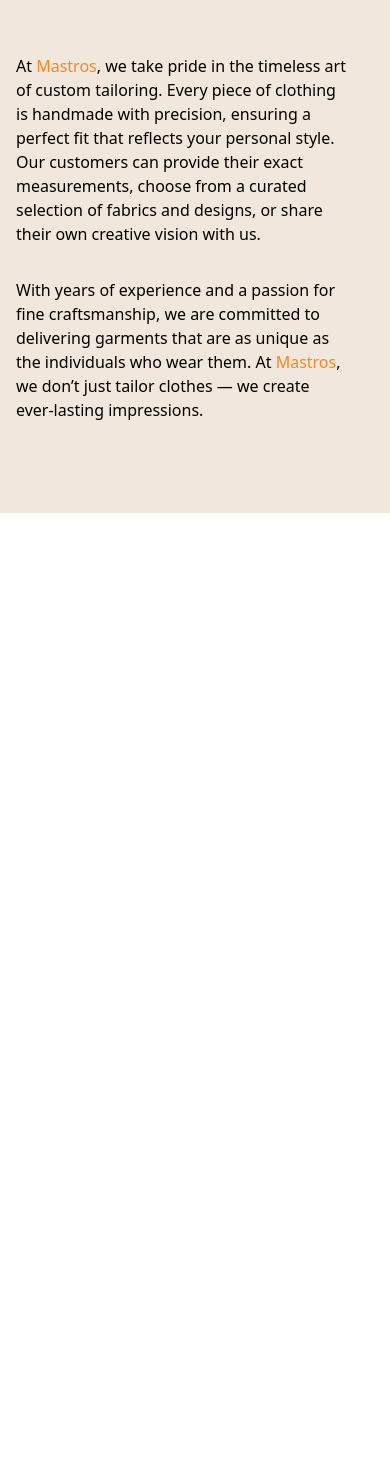
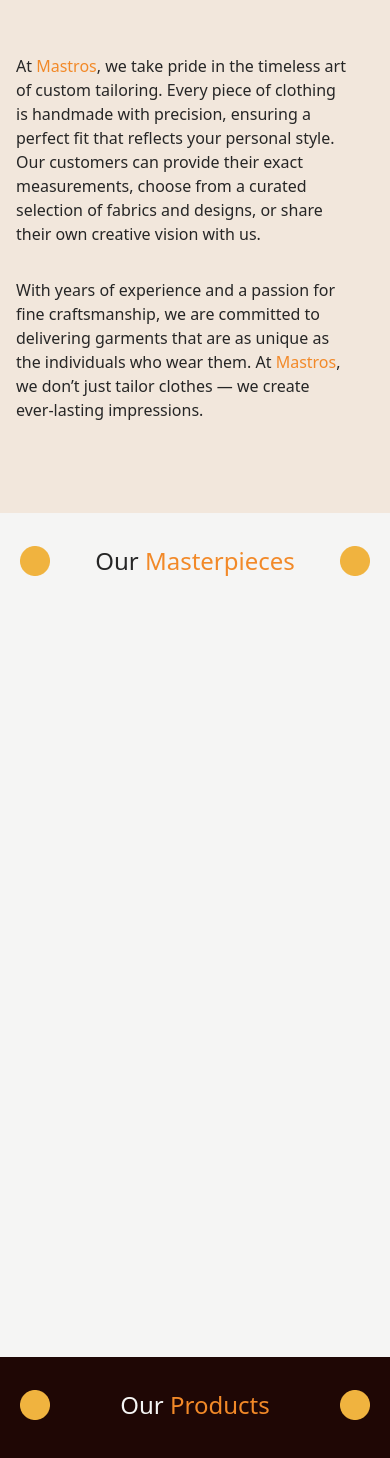
Before and after one commit to gbejoy/Masters_of_tailoring, a React (Vite) app in the folder vite-project/: page / in a window 390 px wide. Shown: the part 1175-2633 px from the top of the page. Before the commit the page ends 1688 px from the top, so only its background shows below. Built offline with nearby package versions, Linux system fonts and the light colour scheme.

Commit message:
New components added

```diff
--- a/vite-project/src/App.jsx
+++ b/vite-project/src/App.jsx
@@ -1,6 +1,8 @@
 import React, { useState } from "react";
 import LandingPage from "./Components/LandingPage";
 import About from "./Components/About.jsx";
+import Masterpieces from "./Components/Masterpieces.jsx";
+import Products from "./Components/Products.jsx";
 
 function App()
 {
@@ -9,6 +11,8 @@
       <>
         <LandingPage isLogged={isSignedIn} />
         <About />
+        <Masterpieces />
+        <Products />
       </>
     )
 }
--- a/vite-project/src/Components/About.jsx
+++ b/vite-project/src/Components/About.jsx
@@ -11,16 +11,16 @@
                     className="max-w-[80%] h-[80%] object-contain"
                 />
                 <div className='text-left'>
-                    <h1 className='md:hidden font-Sail text-3xl xl:text-4xl text-left'>Where Tailoring Meets Artistry</h1>
+                    <h1 className='md:hidden font-Sail text-3xl xl:text-4xl text-left text-[#260502]'>Where Tailoring Meets Artistry</h1>
                 </div>
             </div>
 
             <div className="w-full md:w-2/3 h-[70%] md:h-full flex flex-col justify-center gap-[2.5rem] xl:gap-[4rem]">
                 <div className='text-left'>
-                    <h1 className='hidden md:block font-Sail text-3xl xl:text-4xl text-left'>Where Tailoring Meets Artistry</h1>
+                    <h1 className='hidden md:block font-Sail text-3xl xl:text-4xl text-left text-[#260502]'>Where Tailoring Meets Artistry</h1>
                 </div>
-                <div className='pl-4 text-[1rem] font-Noto w-[90%] xl:w-[80%] flex flex-col gap-[2rem]'>
-                    <p className=''>
+                <div className='pl-4 text-[1rem] font-Noto w-[90%] xl:w-[80%] flex flex-col gap-[2rem] text-[#262626]'>
+                    <p>
                     At <span className='text-[#F28928]'>Mastros</span>, we take pride in the timeless art of custom tailoring. Every piece of clothing is handmade with precision, ensuring a perfect fit that reflects your personal style. Our customers can provide their exact measurements, choose from a curated selection of fabrics and designs, or share their own creative vision with us.
                     </p>
                     <p>
--- /dev/null
+++ b/vite-project/src/Components/Masterpieces.jsx
@@ -0,0 +1,29 @@
+export default function Masterpieces()
+{
+    return (
+        <section id="products" className="bg-stone-100 h-svh w-full">
+            <div className="h-[6rem] flex flex-row items-center justify-between px-[1.25rem]">
+                <img src="./decoration.png" />
+                <h1 className="text-2xl md:text-3xl lg:text-4xl text-[#262626]">Our <span className="text-[#F28928]">Masterpieces</span></h1>
+                <img src="./decoration.png" />
+            </div>
+
+            <div className="">
+                <div className="">
+                    <div className="">
+
+                    </div>
+                    <div className="">
+
+                    </div>
+                    <div className="">
+
+                    </div>
+                    <div className="">
+
+                    </div>
+                </div>
+            </div>
+        </section>
+    )
+}
--- /dev/null
+++ b/vite-project/src/Components/Products.jsx
@@ -0,0 +1,32 @@
+export default function Products()
+{
+    return (
+        <section id="products" className="bg-[#1F0705] h-svh w-full">
+            <div className="h-[6rem] flex flex-row items-center justify-between px-[1.25rem]">
+                <img src="./decoration.png" />
+                <h1 className="text-2xl md:text-3xl lg:text-4xl text-stone-100">Our <span className="text-[#F28928]">Products</span></h1>
+                <img src="./decoration.png" />
+            </div>
+
+            <div className="">
+                <div className="">
+                    <div className="">
+
+                    </div>
+                    <div className="">
+
+                    </div>
+                    <div className="">
+
+                    </div>
+                    <div className="">
+
+                    </div>
+                    <div className="">
+
+                    </div>
+                </div>
+            </div>
+        </section>
+    );
+}
```
Also changed, not shown: vite-project/public/decoration.png (added).
